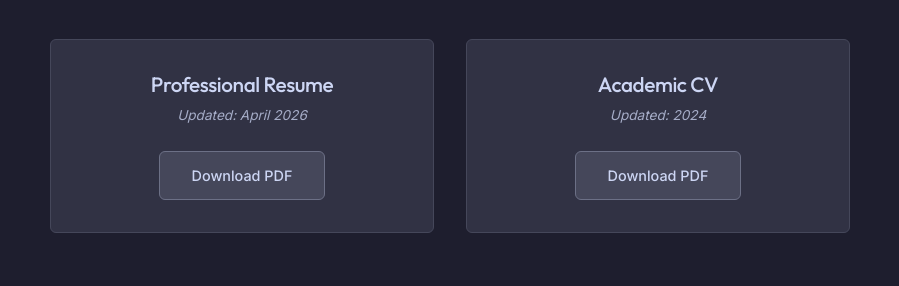
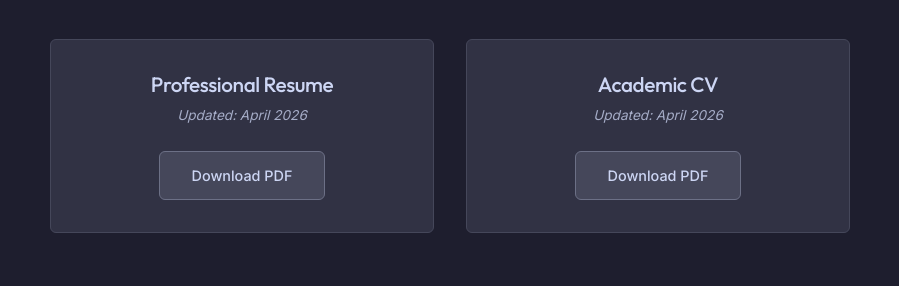
Before and after one commit to william-goode/william-goode.github.io, a Jekyll site: the page built from cv.html, in a window 1280 px wide and 900 px high. Shown: the part 222-508 px from the top of the window, without its empty margins (190-1089 px from the left). Built offline with Jekyll 4.4.1, drawn with Linux system fonts in a browser that asks for light colours.

Commit message:
Refresh README and CV page after resume pipeline migration
- Update project structure and resume build instructions to reflect the
  Markdown-driven workflow that replaced the LaTeX source.
- Drive the Academic CV download card date from site.time so it stays
  current alongside the Professional Resume card.

```diff
--- a/cv.html
+++ b/cv.html
@@ -16,7 +16,7 @@
 
     <div class="download-card">
       <h3>Academic CV</h3>
-      <p class="download-meta">Updated: 2024</p>
+      <p class="download-meta">Updated: {{ site.time | date: "%B %Y" }}</p>
       <a href="{{ '/assets/resumes/CV_current.pdf' | relative_url }}" class="download-button" download>
         Download PDF
       </a>
```
Also changed, not shown: README.md.
